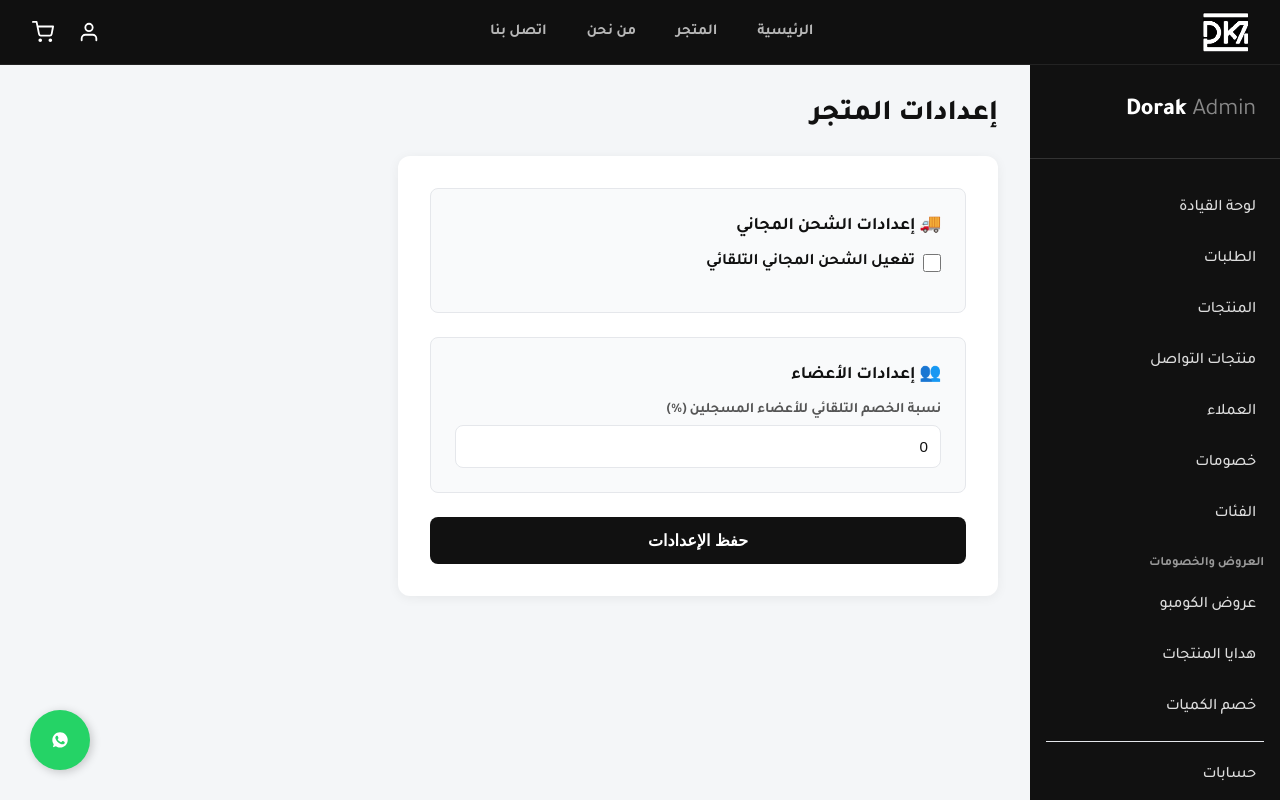
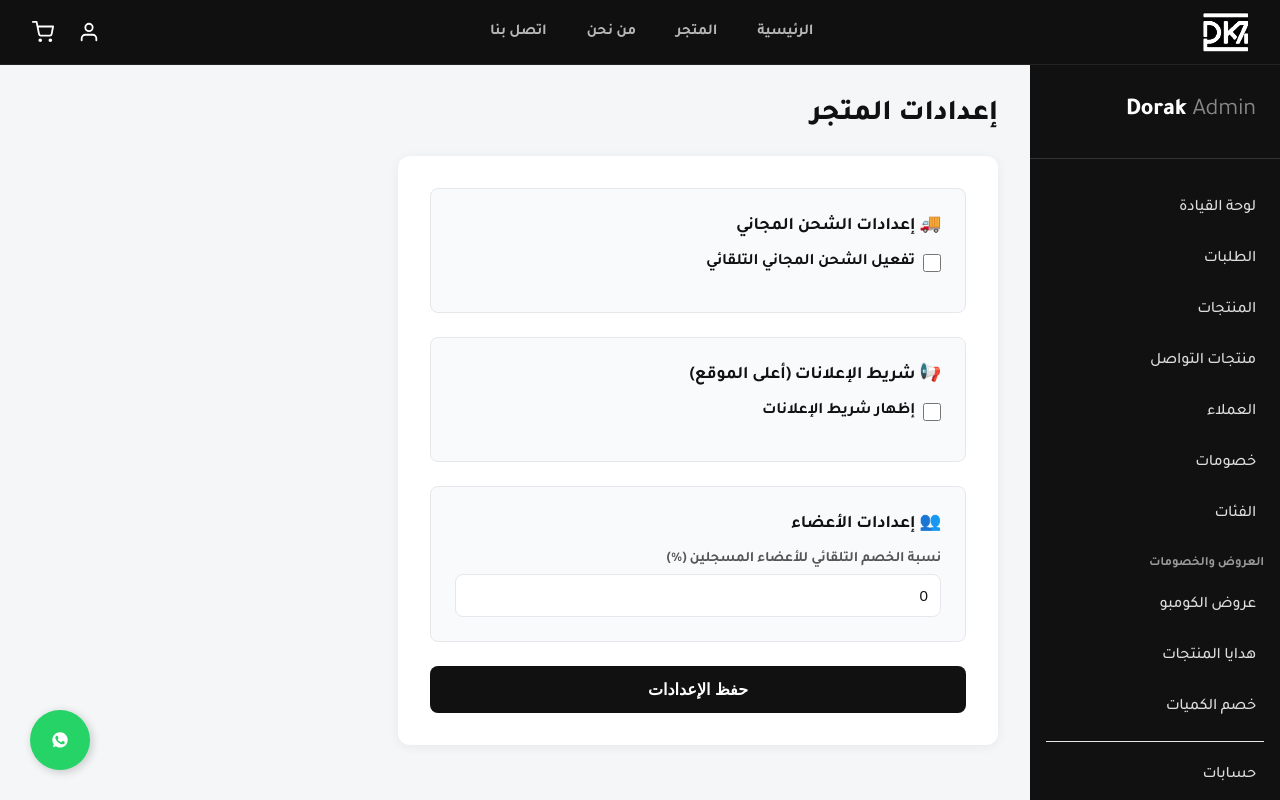
Before and after one commit to majddeek-dev/dorakstore, a Next.js app: page /admin/settings in a window 1280 px wide. Shown: the top 800 px of the page. Built offline with nearby package versions, Linux system fonts and the light colour scheme; no server answers; the database is empty.

Commit message:
feat: add configurable announcement bar and admin settings page for store customization

```diff
--- a/src/app/admin/settings/page.js
+++ b/src/app/admin/settings/page.js
@@ -6,6 +6,8 @@ export default function AdminSettings() {
     ENABLE_FREE_SHIPPING: "false",
     FREE_SHIPPING_THRESHOLD: "500",
     member_discount_percent: "0",
+    ANNOUNCEMENT_BAR_ENABLED: "false",
+    ANNOUNCEMENT_BAR_TEXT: "",
   });
   const [loading, setLoading] = useState(true);
   const [saving, setSaving] = useState(false);
@@ -88,6 +90,38 @@ export default function AdminSettings() {
           </div>
 
           <div style={{ padding: "1.5rem", background: "#f9fafb", borderRadius: "8px", border: "1px solid #e5e7eb" }}>
+            <h3 style={{ margin: "0 0 1rem 0", color: "#111", fontSize: "1.1rem" }}>📢 شريط الإعلانات (أعلى الموقع)</h3>
+
+            <div style={{ marginBottom: "1rem", display: "flex", alignItems: "center", gap: "0.5rem" }}>
+              <input
+                type="checkbox"
+                id="ANNOUNCEMENT_BAR_ENABLED"
+                name="ANNOUNCEMENT_BAR_ENABLED"
+                checked={settings.ANNOUNCEMENT_BAR_ENABLED === "true"}
+                onChange={handleChange}
+                style={{ width: "18px", height: "18px" }}
+              />
+              <label htmlFor="ANNOUNCEMENT_BAR_ENABLED" style={{ fontWeight: 600, cursor: "pointer" }}>إظهار شريط الإعلانات</label>
+            </div>
+
+            {settings.ANNOUNCEMENT_BAR_ENABLED === "true" && (
+              <div>
+                <label style={{ display: "block", fontWeight: 600, marginBottom: "0.4rem", fontSize: "0.9rem", color: "#555" }}>
+                  نص الإعلان
+                </label>
+                <input
+                  type="text"
+                  name="ANNOUNCEMENT_BAR_TEXT"
+                  value={settings.ANNOUNCEMENT_BAR_TEXT || ""}
+                  onChange={handleChange}
+                  placeholder="مثال: توصيل مجاني للطلبات فوق 200 شيكل!"
+                  style={{ width: "100%", padding: "0.75rem", border: "1px solid #e5e7eb", borderRadius: "8px", fontSize: "0.95rem" }}
+                />
+              </div>
+            )}
+          </div>
+
+          <div style={{ padding: "1.5rem", background: "#f9fafb", borderRadius: "8px", border: "1px solid #e5e7eb" }}>
             <h3 style={{ margin: "0 0 1rem 0", color: "#111", fontSize: "1.1rem" }}>👥 إعدادات الأعضاء</h3>
 
             <div>
--- a/src/app/layout.js
+++ b/src/app/layout.js
@@ -2,6 +2,7 @@ import "./globals.css";
 
 import Header from "@/components/layout/Header";
 import Footer from "@/components/layout/Footer";
+import AnnouncementBar from "@/components/layout/AnnouncementBar";
 import WhatsAppButton from "@/components/ui/WhatsAppButton";
 import { CartProvider } from "@/lib/CartContext";
 import { SpeedInsights } from "@vercel/speed-insights/next";
@@ -25,6 +26,7 @@ export default function RootLayout({ children }) {
       </head>
       <body>
         <CartProvider>
+          <AnnouncementBar />
           <Header />
           <main style={{ minHeight: "calc(100vh - 80px - 250px)" }}>
             {children}
--- /dev/null
+++ b/src/components/layout/AnnouncementBar.js
@@ -0,0 +1,36 @@
+"use client";
+import { useState, useEffect } from "react";
+
+export default function AnnouncementBar() {
+  const [settings, setSettings] = useState({ enabled: false, text: "" });
+
+  useEffect(() => {
+    fetch('/api/settings')
+      .then(res => res.json())
+      .then(data => {
+        setSettings({
+          enabled: data.ANNOUNCEMENT_BAR_ENABLED === "true",
+          text: data.ANNOUNCEMENT_BAR_TEXT || ""
+        });
+      })
+      .catch(err => console.error("Failed to fetch settings", err));
+  }, []);
+
+  if (!settings.enabled || !settings.text) return null;
+
+  return (
+    <div style={{
+      background: "linear-gradient(90deg, #000, #222)",
+      color: "#fff",
+      textAlign: "center",
+      padding: "10px 16px",
+      fontSize: "0.95rem",
+      fontWeight: "600",
+      letterSpacing: "0.5px",
+      zIndex: 100,
+      position: "relative"
+    }}>
+      {settings.text}
+    </div>
+  );
+}
```
